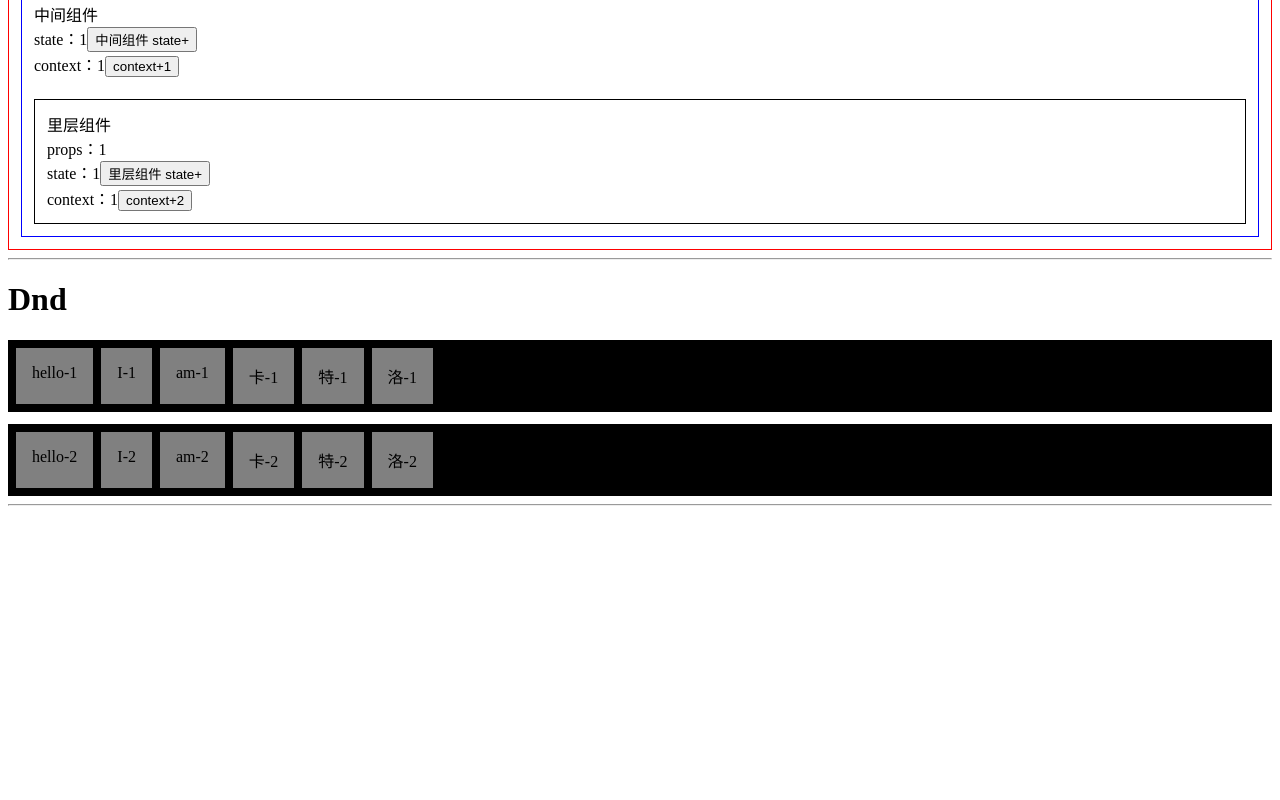
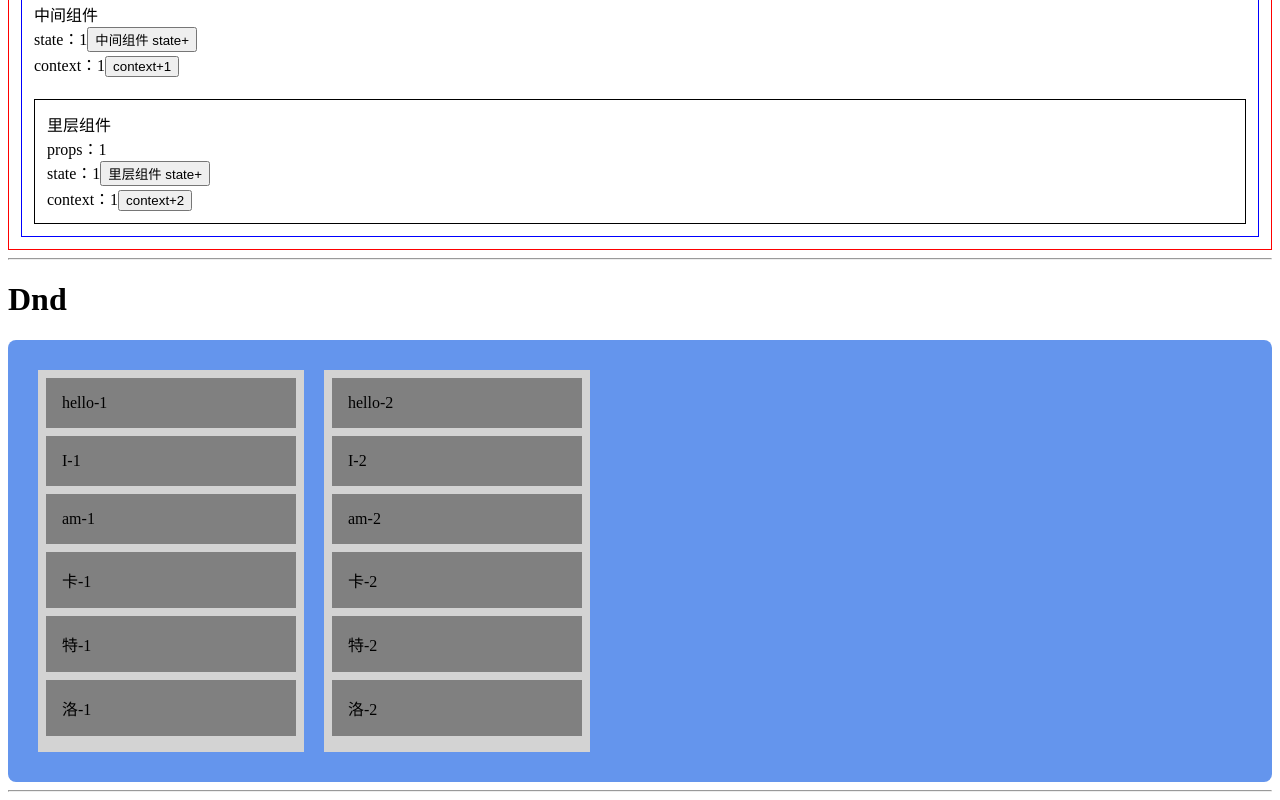
Before and after one commit to wanpan11/learn, a React (Vite) app: page / in a window 1280 px wide. Shown: the part 655-1455 px from the top of the page. Before the commit the page ends 1169 px from the top, so only its background shows below. Built offline with nearby package versions, Linux system fonts and the light colour scheme.

Commit message:
updata dnd

```diff
--- a/src/pages/app3/index.jsx
+++ b/src/pages/app3/index.jsx
@@ -1,31 +1,33 @@
 import React from 'react';
-// 2.使用
 import { DragDropContext, Droppable, Draggable } from 'react-beautiful-dnd';
+import './index.scss';
 
 // 样式相关 代码
 const grid = 8;
 
 // 垂直样式
-/* const getItemStyle = (isDragging, draggableStyle) => ({
+const getItemStyle = (isDragging, draggableStyle) => ({
   // some basic styles to make the items look a bit nicer
-    userSelect: "none",
+  userSelect: 'none',
   padding: grid * 2,
   margin: `0 0 ${grid}px 0`,
 
   // change background colour if dragging
-    background: isDragging ? "lightgreen" : "grey",
+  background: isDragging ? 'lightgreen' : 'grey',
 
   // styles we need to apply on draggables
-    ...draggableStyle
+  ...draggableStyle,
 });
-const getListStyle = isDraggingOver => ({
-    background: isDraggingOver ? "lightblue" : "lightgrey",
+const getListStyle = (isDraggingOver) => ({
+  background: isDraggingOver ? 'lightblue' : 'lightgrey',
   padding: grid,
   width: 250,
-}); */
+  margin: 10,
+  float: 'left',
+});
 
 // 水平样式
-const getItemStyle = (isDragging, draggableStyle) => ({
+/* const getItemStyle = (isDragging, draggableStyle) => ({
   // some basic styles to make the items look a bit nicer
   userSelect: 'none',
   padding: grid * 2,
@@ -43,7 +45,7 @@ const getListStyle = (isDraggingOver) => ({
   display: 'flex',
   padding: grid,
   overflow: 'auto',
-});
+}); */
 
 class App extends React.Component {
   //
@@ -69,6 +71,7 @@ class App extends React.Component {
     };
   }
 
+  //#region fun
   /* 同组内 移动重排 */
   reOrder = ({ droppableId, fromIndex, toIndex }) => {
     const { items_1, items_2 } = this.state;
@@ -129,13 +132,15 @@ class App extends React.Component {
       });
     }
   };
+  //#endregion
 
   render() {
     return (
       <div className='App'>
         <DragDropContext onDragEnd={this.onDragEnd}>
+          <div className='dnd-pro'>
             {/* // */}
-          <Droppable droppableId='droppable_1' direction='horizontal'>
+            <Droppable droppableId='droppable_1' direction='vertical'>
               {(provided, snapshot) => (
                 <div
                   ref={provided.innerRef}
@@ -144,7 +149,11 @@ class App extends React.Component {
                 >
                   {this.state.items_1.map((item, index) => (
                     //
-                  <Draggable key={item.id} draggableId={item.id} index={index}>
+                    <Draggable
+                      key={item.id}
+                      draggableId={item.id}
+                      index={index}
+                    >
                       {(provided, snapshot) => (
                         <div
                           ref={provided.innerRef}
@@ -166,9 +175,8 @@ class App extends React.Component {
               )}
             </Droppable>
             {/* // */}
-          <div style={{ height: '12px' }}></div>
             {/* // */}
-          <Droppable droppableId='droppable_2' direction='horizontal'>
+            <Droppable droppableId='droppable_2' direction='vertical'>
               {(provided, snapshot) => (
                 <div
                   ref={provided.innerRef}
@@ -177,7 +185,11 @@ class App extends React.Component {
                 >
                   {this.state.items_2.map((item, index) => (
                     //
-                  <Draggable key={item.id} draggableId={item.id} index={index}>
+                    <Draggable
+                      key={item.id}
+                      draggableId={item.id}
+                      index={index}
+                    >
                       {(provided, snapshot) => (
                         <div
                           ref={provided.innerRef}
@@ -199,6 +211,7 @@ class App extends React.Component {
               )}
             </Droppable>
             {/* // */}
+          </div>
         </DragDropContext>
       </div>
     );
--- /dev/null
+++ b/src/pages/app3/index.scss
@@ -0,0 +1,6 @@
+.dnd-pro {
+  background-color: cornflowerblue;
+  padding: 20px;
+  border-radius: 8px;
+  overflow: hidden;
+}
```
Lines whose indentation alone changed are shown as unchanged.
